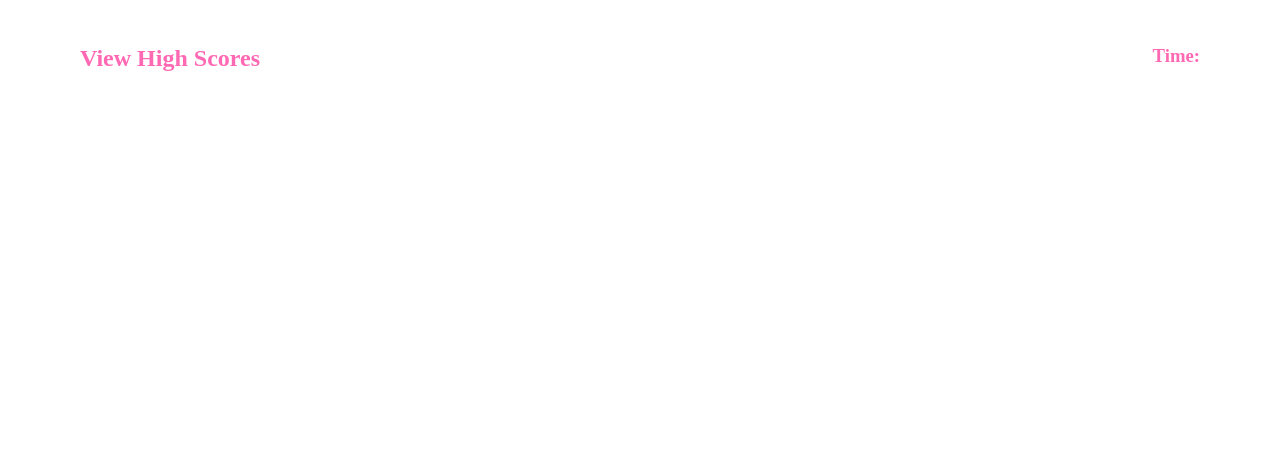
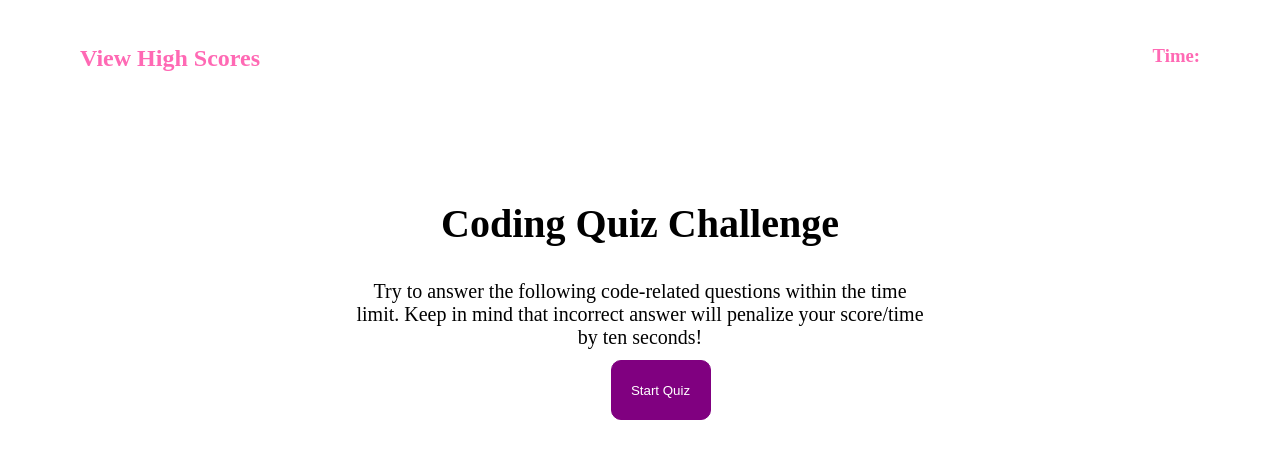
Before and after one commit to IanAdamPrice/code-quiz-API, a plain HTML site: page index.html in a window 1280 px wide. Drawn offline with Linux system fonts and the light colour scheme.

Commit message:
added first question

```diff
--- a/assets/css/style.css
+++ b/assets/css/style.css
@@ -2,6 +2,7 @@
     box-sizing: border-box;
     margin: 0;
     padding: 0;
+    height: 60px;
 }
 header {
     display: flex;
@@ -10,3 +11,50 @@ header {
     margin: 35px 0;
     color: hotpink;
 }
+
+/* Home Page Styles */
+.mainBody {
+    display: grid;
+    grid-template-columns: .5fr  .8fr .5fr;
+    grid-template-rows: .3fr;
+}
+
+/* TITLE */
+.mainTitle {
+    grid-column: 2 / 3;
+    grid-row: 2 / 3 ;
+    text-align: center;
+    font-size: 40px;
+    margin: 10px 0;
+}
+
+/* Paragraph */
+.mainText-p {
+    text-align: center;
+    grid-column: 2 / 3;
+    grid-row: 3/4;
+    font-weight: 500;
+    font-size: 20px;
+    margin: 10px 0;
+}
+
+/* BUTTON */
+.home-btn {
+    grid-row: 4/5;
+    grid-column: 2/3;
+    text-align: center;
+    padding: 10px 15px;
+    margin: 10px 0;
+    position: relative;
+    left: 255px;
+    width: 100px;
+    color: white;
+    background-color: purple;
+    border: 1px purple solid;
+    border-radius: 10px;
+}
+
+.home-btn:hover {
+    background-color: pink;
+    border: 2px pink solid
+}
--- a/assets/js/script.js
+++ b/assets/js/script.js
@@ -1,7 +1,60 @@
-var quiz = document.querySelector("#quiz-body");
+var startEl = document.querySelector("#quizBody");
+
+var questionOne = function() {
+    var questionOneContainer = document.createElement("div");
+    questionOneContainer.className = "question-one-container";
+    startEl.appendChild(questionOneContainer);
+
+    var questionOne = document.createElement("h1");
+    questionOne.textContent = "Inside which HTML element do we put the JavaScript?";
+    questionOneContainer.appendChild(questionOne);
+
+    var answerOne = document.createElement("button");
+    answerOne.textContent = "script";
+    questionOneContainer.appendChild(answerOne);
+
+    var answerTwo = document.createElement("button");
+    answerTwo.textContent = "js";
+    questionOneContainer.appendChild(answerTwo);
+
+    var answerThree = document.createElement("button");
+    answerThree.textContent = "scripting";
+    questionOneContainer.appendChild(answerThree);
+
+    var answerFour = document.createElement("button");
+    answerFour.textContent = "javascript";
+    questionOneContainer.appendChild(answerFour);
+}
 
 var startQuiz = function () {
-    var body= document.createElement("div");
+    var body = document.createElement("div");
     body.className = "mainBody";
-    quiz-body.appendChild(body);
+    startEl.appendChild(body);
+
+    var mainHeader = document.createElement("h1");
+    mainHeader.className = "mainTitle";
+    mainHeader.textContent = "Coding Quiz Challenge";
+    body.appendChild(mainHeader);
+
+    var mainParagraph = document.createElement("p");
+    mainParagraph.className = "mainText-p";
+    mainParagraph.textContent = "Try to answer the following code-related" +
+    " questions within the time limit. Keep in mind that incorrect answer will" +
+    " penalize your score/time by ten seconds!"
+    body.appendChild(mainParagraph);
+
+    var startQuizBtn = document.createElement("button");
+    startQuizBtn.className = "home-btn";
+    startQuizBtn.textContent = "Start Quiz";
+    body.appendChild(startQuizBtn);
+
+    startQuizBtn.addEventListener("click", event => {
+        startQuizBtn.remove();
+        mainHeader.remove();
+        mainParagraph.remove();
+
+        questionOne();
+    });
 }
+
+startQuiz ();
--- a/index.html
+++ b/index.html
@@ -13,7 +13,7 @@
         <h2> View High Scores </h2>
         <h3> Time: </h3>
     </header>
-    <section id="quiz-body">
+    <section id="quizBody">
 
     <section>
     <script src="./assets/js/script.js"></script>
```
